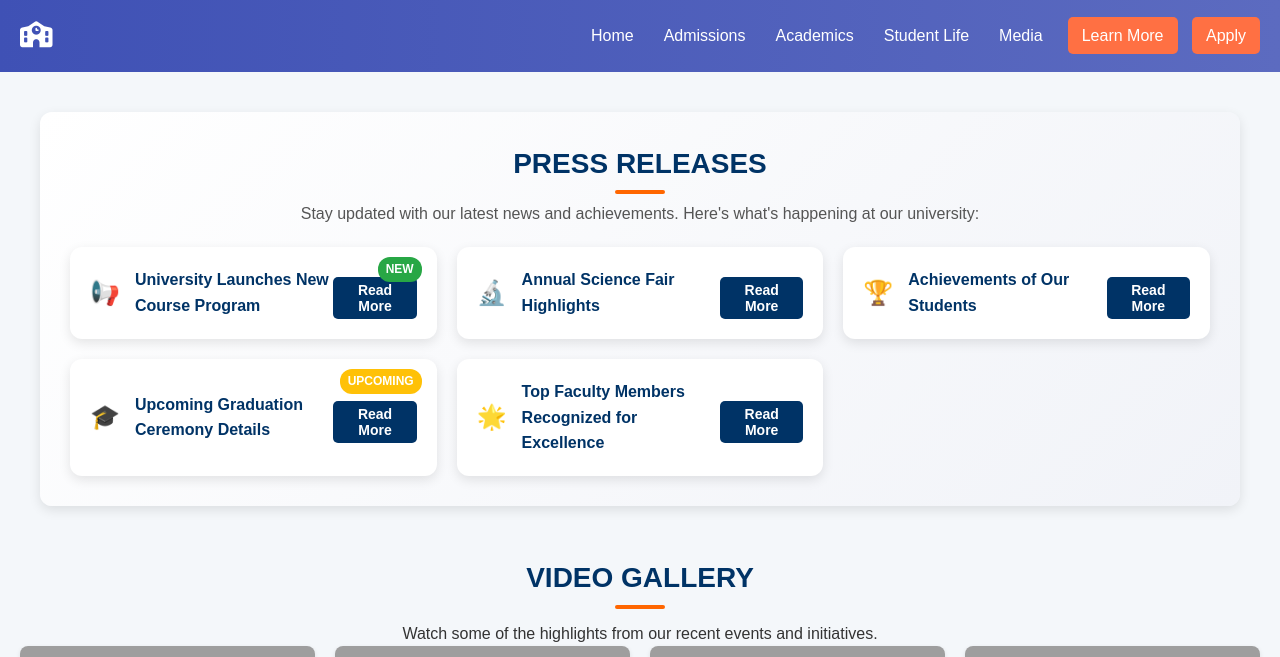
After one commit to nicks0528/Nicole-Rabbon, a PHP site: page /community.php in a window 1280 px wide. The commit adds this page. Shown: the top 657 px of the page. Run offline with PHP 8.4, Linux system fonts and the light colour scheme; grey boxes are pictures that could not be loaded.

Commit message:
Add files via upload

```diff
--- a/admission.html
+++ b/admission.html
@@ -14,11 +14,11 @@
   <div class="logo">
   <i class="fas fa-school"></i>
 </div>
-
     <!-- Menu Icon for Mobile Toggle -->
     <div id="menu-icon" class="menu-icon">
       &#9776; <!-- Unicode for hamburger menu icon -->
     </div>
+
     <!-- Menu Content (Initially Hidden on Mobile) -->
     <div class="menu-content">
       <nav class="navbar">
@@ -36,6 +36,7 @@
     </div>
   </div>
 </header>
+
 <section class="admissions">
   <h1><i class="fas fa-door-open"></i> Admissions</h1>
 
--- a/application.html
+++ b/application.html
@@ -1,3 +1,4 @@
+
 
 <!DOCTYPE html>
 <html lang="en">
@@ -19,6 +20,7 @@
     <div id="menu-icon" class="menu-icon">
       &#9776; <!-- Unicode for hamburger menu icon -->
     </div>
+
     <!-- Menu Content (Initially Hidden on Mobile) -->
     <div class="menu-content">
       <nav class="navbar">
--- /dev/null
+++ b/community.php
@@ -0,0 +1,146 @@
+<!DOCTYPE html>
+<html lang="en">
+<head>
+  <meta charset="UTF-8">
+  <meta name="viewport" content="width=device-width, initial-scale=1.0">
+  <title>School Website</title>
+  <link rel="stylesheet" href="community.css">
+  <link rel="stylesheet" href="https://cdnjs.cloudflare.com/ajax/libs/font-awesome/6.0.0-beta3/css/all.min.css">
+
+</head>
+<body>
+<!-- Header -->
+<header class="header">
+  <div class="container">
+  <div class="logo">
+  <i class="fas fa-school"></i>
+</div>
+
+    <!-- Menu Icon for Mobile Toggle -->
+    <div id="menu-icon" class="menu-icon">
+      &#9776; <!-- Unicode for hamburger menu icon -->
+    </div>
+
+    <!-- Menu Content (Initially Hidden on Mobile) -->
+    <div class="menu-content">
+      <nav class="navbar">
+        <a href="index.html">Home</a>
+        <a href="admission.html">Admissions</a>
+        <a href="academics.html">Academics</a>
+        <a href="student.html">Student Life</a>
+        <a href="community.html">Media</a>
+      </nav>
+
+      <div class="actions">
+        <a href="learn.php" class="button">Learn More</a>
+        <a href="application.php" class="button">Apply</a>
+      </div>
+    </div>
+  </div>
+</header>
+<!-- Press Releases Section -->
+<div class="press-releases">
+  <h2>Press Releases</h2>
+  <p>Stay updated with our latest news and achievements. Here's what's happening at our university:</p>
+  <div class="press-release-list">
+    <div class="release-item" title="Details about the new course program">
+      <a href="#">
+        <span class="release-icon">📢</span>
+        <span class="release-text">University Launches New Course Program</span>
+        <span class="badge new">New</span>
+      </a>
+      <button class="read-more-btn" data-title="University Launches New Course Program" data-content="We are excited to announce a new course program starting this fall. The program focuses on innovative technologies and offers a comprehensive curriculum. Stay tuned for more details!">Read More</button>
+    </div>
+    <div class="release-item" title="Explore highlights from our Annual Science Fair">
+      <a href="#">
+        <span class="release-icon">🔬</span>
+        <span class="release-text">Annual Science Fair Highlights</span>
+      </a>
+      <button class="read-more-btn" data-title="Annual Science Fair Highlights" data-content="Our Annual Science Fair brings together brilliant young minds from around the country. This year's fair highlighted some impressive scientific innovations!">Read More</button>
+    </div>
+    <div class="release-item" title="Celebrating student achievements this year">
+      <a href="#">
+        <span class="release-icon">🏆</span>
+        <span class="release-text">Achievements of Our Students</span>
+      </a>
+      <button class="read-more-btn" data-title="Achievements of Our Students" data-content="Our students continue to excel in their academic pursuits. From national awards to groundbreaking research, our students are making a difference in the world!">Read More</button>
+    </div>
+    <div class="release-item" title="All you need to know about the upcoming graduation ceremony">
+      <a href="#">
+        <span class="release-icon">🎓</span>
+        <span class="release-text">Upcoming Graduation Ceremony Details</span>
+        <span class="badge upcoming">Upcoming</span>
+      </a>
+      <button class="read-more-btn" data-title="Upcoming Graduation Ceremony Details" data-content="Our graduation ceremony will take place on May 15th. Join us as we celebrate the accomplishments of our graduating class. More details coming soon!">Read More</button>
+    </div>
+    <div class="release-item" title="Recognizing the top-performing faculty members">
+      <a href="academics.php">
+        <span class="release-icon">🌟</span>
+        <span class="release-text">Top Faculty Members Recognized for Excellence</span>
+      </a>
+      <button class="read-more-btn" data-title="Top Faculty Members Recognized for Excellence" data-content="We proudly recognize our outstanding faculty members who have contributed greatly to the academic and professional growth of our students.">Read More</button>
+    </div>
+  </div>
+</div>
+
+<!-- Modal for displaying more content -->
+<div class="modal-overlay" id="modal-overlay">
+  <div class="modal-content">
+    <span class="close-modal">&times;</span>
+    <h2 id="modal-title"></h2>
+    <p id="modal-body"></p>
+  </div>
+</div>
+
+<!-- Video Gallery Section -->
+<div class="video-gallery">
+  <h2>Video Gallery</h2>
+  <p>Watch some of the highlights from our recent events and initiatives.</p>
+  <div class="video-grid">
+    <div class="video-item">
+      <img src="https://media.istockphoto.com/id/2182037975/photo/portrait-of-charming-and-friendly-asian-female-college-students-waving-and-smiling-at-the.jpg?s=612x612&w=0&k=20&c=0b9jMo9LXI8uIdidMP_LDlRKCZMsTHNGFT8CqDNPqTg=" alt="Video 1" class="video-thumbnail" data-video-url="Video welcome in our school.mp4">
+      <p>Welcome to Our Campus</p>
+    </div>
+    <div class="video-item">
+      <img src="https://media.istockphoto.com/id/1429860360/photo/low-section-of-man-climbing-up-stairs-with-new-year-number-2023-2025-and-2026.jpg?s=612x612&w=0&k=20&c=yYXxyw5R-PCFTNYfSSKJpNtrVsTNGGRT-hViPO60XFY=" alt="Video 2" class="video-thumbnail" data-video-url="Sports Day at School.mp4">
+      <p>Annual Sports Day</p>
+    </div>
+    <div class="video-item">
+      <img src="https://media.istockphoto.com/id/480849669/photo/small-girl-playing-with-colors.jpg?s=612x612&w=0&k=20&c=KvpKm_ag-hm96rO-zS2OiN09-RlQ72WKNmUJURatD68=" alt="Video 3" class="video-thumbnail" data-video-url="Fun Fair & Cultural Festival at School .mp4">
+      <p>Art and Culture Festival</p>
+    </div>
+    <div class="video-item">
+      <img src="https://media.istockphoto.com/id/973292518/photo/teacher-and-kids-talking-about-a-science-exhibit.jpg?s=612x612&w=0&k=20&c=ETcRqT6Cz-GX-m1AKUHEQm_5G-RB4W0H2zC6o43OhD8=" alt="Video 4" class="video-thumbnail" data-video-url="Royal Society Summer Science Exhibition 2016 trailer.mp4">
+      <p>Science Exhibition Highlights</p>
+    </div>
+  </div>
+</div>
+
+<!-- Modal for Videos -->
+<div class="video-modal-overlay" id="video-modal-overlay">
+  <div class="video-modal-content">
+    <span class="close-video-modal">&times;</span>
+    <iframe id="video-frame" src="" frameborder="0" allow="autoplay; encrypted-media" allowfullscreen></iframe>
+  </div>
+</div>
+
+
+<!-- Photo Gallery Section -->
+<div class="photo-gallery">
+  <h2>Photo Gallery</h2>
+  <p>Explore moments from our recent events and activities.</p>
+  <div class="gallery-grid">
+    <img src="https://media.istockphoto.com/id/1132826049/photo/happy-millennial-friends-having-fun-at-garden-party-with-multicolored-smoke-bombs-outside.jpg?s=612x612&w=0&k=20&c=_wAIBijWnyuvWTcQ5EcbpHHa0SUKWHZEGMnX7ecYyb0=" alt="Event 1">
+    <img src="https://media.istockphoto.com/id/1939499353/photo/creating-art-for-a-sustainable-future.jpg?s=612x612&w=0&k=20&c=8e3vgoSwb7absLp67LTEoi3HX5_iagmD7Xz5qFsr5I4=" alt="Event 2">
+    <img src="https://media.istockphoto.com/id/597959356/photo/female-teacher-addressing-university-students-in-a-classroom.jpg?s=612x612&w=0&k=20&c=SCXcpy72KRZUj7n60xnzaRAPYBhwP3YCbRl2uiBWIrA=" alt="Event 3">
+    <img src="https://media.istockphoto.com/id/1157908388/photo/group-of-students-drawing-their-paintings-on-a-class-at-art-studio.jpg?s=612x612&w=0&k=20&c=bYom7iwJQAH2-aDqzrcwa4R7uYyL28R4tWYmKsYmvRw=" alt="Event 4">
+  </div>
+</div>
+
+
+  </section>
+ <script src="admin.js"></script>
+ <script src="vid.js"></script>
+ <script src="learn.js"></script>
+</body>
+</html>
--- a/index.html
+++ b/index.html
@@ -56,7 +56,7 @@
       </div>
     </div>
     <div class="carousel-item" data-bs-interval="2000">
-      <img src="https://media.istockphoto.com/id/1779070756/photo/two-university-students-walk-down-campus-stairs.webp?a=1&b=1&s=612x612&w=0&k=20&c=6M6XJocLF9P8p2jlAUwZhGGMiosxZcgELucrn7avHNE=" ...">
+      <img src="https://media.istockphoto.com/id/1779070756/photo/two-university-students-walk-down-campus-stairs.webp?a=1&b=1&s=612x612&w=0&k=20&c=6M6XJocLF9P8p2jlAUwZhGGMiosxZcgELucrn7avHNE=">
       <div class="carousel-caption d-none d-md-block">
       <h5 class="carousel-text color-black">"Our mission is to nurture the potential of every student, providing a supportive and innovative
           learning environment that encourages curiosity, creativity, and critical thinking."</h5>
--- a/student.html
+++ b/student.html
@@ -70,7 +70,7 @@
                 <p>Explore your passion for performing arts in a supportive environment.</p>
             </div>
             <div class="club-item">
-                <img src="images/robotics.jpg" alt="Robotics Club" />
+                <img src="robotics.jpg" alt="Robotics Club" />
                 <h3><i class="fas fa-robot"></i> Robotics Club</h3>
                 <p>Design and build robots while competing in various challenges.</p>
             </div>
```
Also changed, not shown: academics.css (+0 -103 lines), index.css (+11 -2 lines). Lines whose indentation alone changed are shown as unchanged.
